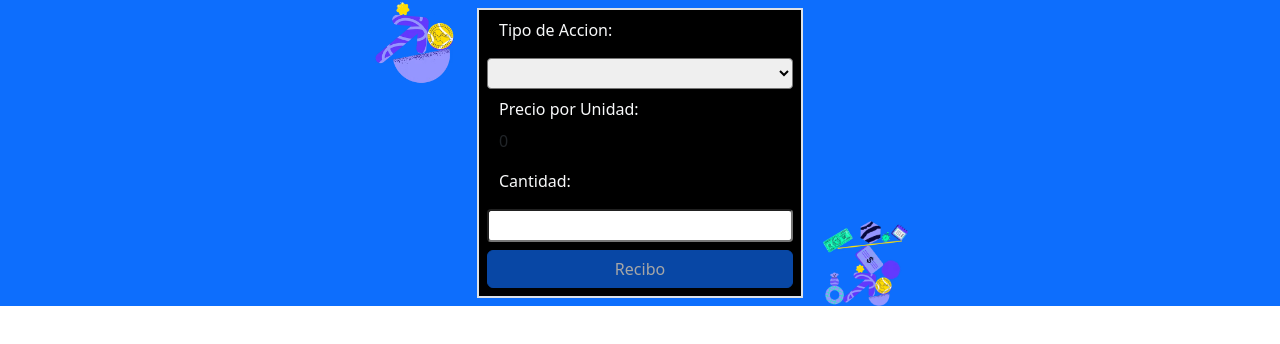
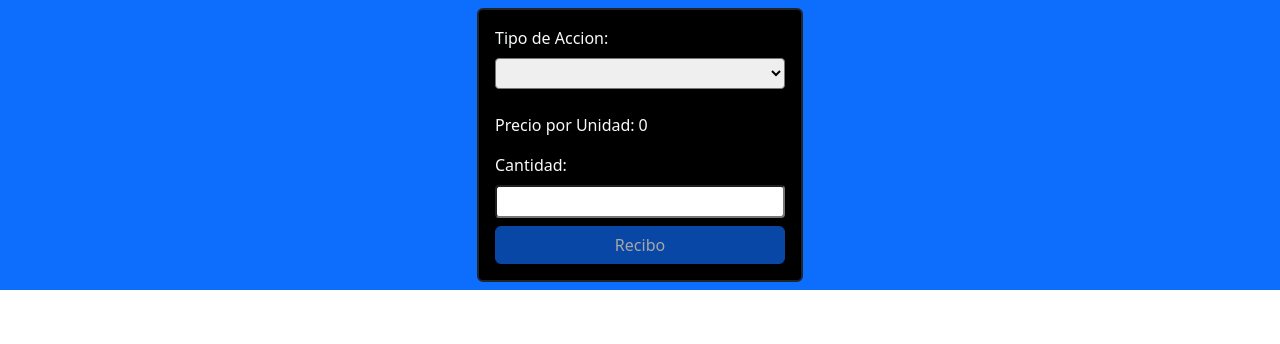
Before and after one commit to G5-ISPC2023/G5-ISPC2023, an Angular app in the folder frontend/: page /buy in a window 1280 px wide. Shown: the top 344 px of the page. Built offline with nearby package versions, Linux system fonts and the light colour scheme; data requests are answered from the project's data file.

Commit message:
Corrijo la ubicacion de los componentes a su estructura normal

```diff
--- a/frontend/src/app/app-routing.module.ts
+++ b/frontend/src/app/app-routing.module.ts
@@ -1,6 +1,6 @@
 import { NgModule } from '@angular/core';
 import { RouterModule, Routes } from '@angular/router';
-import { BuyComponent } from './buy/buy/buy.component';
+import { BuyComponent } from './pages/buy/buy.component';
 
 const routes: Routes = [
 {path: 'buy', component: BuyComponent},
--- a/frontend/src/app/app.module.ts
+++ b/frontend/src/app/app.module.ts
@@ -2,8 +2,8 @@ import { NgModule } from '@angular/core';
 import { BrowserModule } from '@angular/platform-browser';
 import { AppRoutingModule } from './app-routing.module';
 import { AppComponent } from './app.component';
-import { BuyModule } from './buy/buy.module';
 import { HttpClientModule } from '@angular/common/http';
+import { PagesModule } from './pages/pages.module';
 
 
 @NgModule({
@@ -14,7 +14,7 @@ import { HttpClientModule } from '@angular/common/http';
     BrowserModule,
     AppRoutingModule,
     HttpClientModule,
-    BuyModule
+    PagesModule
   ],
   providers: [],
   bootstrap: [AppComponent]
--- a/frontend/src/app/buy/buy/buy.component.html
+++ /dev/null
@@ -1,27 +0,0 @@
-
-        <div class="row d-flex justify-content-center align-items-center bg-primary">
-          <img src="../../../assets/headimage-01.avif" width="200px" class="col-sm-1 d.flex align-self-start">
-          <form *ngIf="!mostrarRecibo" [formGroup]="formularioBuy" class="col-lg-3 bg-black border border-ligth border-2 p-2 m-2 row d-flex justify-content-center align-items-center">
-              <label for="Tipo" class="form-label row text-light">Tipo de Accion:</label>
-              <select formControlName="tipo" class="form-control-sm m-2" aria-describedby="Tipo">
-                <option *ngFor="let data of listCotizaciones" [value]="data.ultimoPrecio">{{data.simbolo}}</option>
-              </select>
-                <label for="PrecioU" class="form-label row text-light">Precio por Unidad:</label>
-                <p>{{formularioBuy.controls.tipo.value}}</p>
-                <label for="Cantidad" class="form-label row text-light">Cantidad:</label>
-                <input type="number" formControlName="cantidad" class="form-control-sm m-2" aria-describedby="Cantidad" min="1" pattern="0"> <br>
-                <button class="btn btn-primary" [disabled]="formularioBuy.valid" (click)="recibo()">Recibo</button>
-              </form>
-              <div *ngIf="mostrarRecibo"class="col-lg-2 bg-black border border-ligth border-2 p-2 m-2 row d-flex justify-content-center align-items-center">
-                <p class="row text-light">Cantidad:</p>
-                <p>{{formularioBuy.controls.cantidad.value}}</p>
-                <p class="row text-light">Precio:</p>
-                <p>{{total}}</p>
-                <div  class="d-flex inline-flex">
-                <button (click)="volver()" class="btn col-lg-4 btn-primary " >Volver</button>
-                <div class="col-lg-4"></div>
-                <button class="btn col-lg-4 btn-primary" >Comprar</button>
-                </div>
-            </div>
-            <img src="../../../assets/mainimage-00.avif" width="200px" class="col-sm-1 d.flex align-self-end">
-        </div>
--- /dev/null
+++ b/frontend/src/app/pages/buy/buy.component.html
@@ -0,0 +1,29 @@
+<div class="row d-flex justify-content-center align-items-center bg-primary">
+  <form *ngIf="!mostrarRecibo" [formGroup]="formularioBuy"
+    class="col-lg-3 bg-black border border-dark border-2 rounded-2 p-3 m-2 row d-flex justify-content-center align-items-center">
+    <label for="Tipo" class="row ps-0 text-light">Tipo de Accion:</label>
+    <select formControlName="tipo" class="form-control-sm m-2" aria-describedby="Tipo">
+      <option *ngFor="let data of listCotizaciones" [value]="data.ultimoPrecio">{{data.simbolo}}</option>
+    </select>
+    <section class="d-flex gap-3 mt-3">
+      <label for="PrecioU" class="ps-0 row text-light">Precio por Unidad:</label>
+      <p class="text-light">{{formularioBuy.controls.tipo.value}}</p>
+    </section>
+    <label for="Cantidad" class="row ps-0 text-light">Cantidad:</label>
+    <input type="number" formControlName="cantidad" class="form-control-sm m-2" aria-describedby="Cantidad" min="1"
+      pattern="0"> <br>
+    <button class="btn btn-primary" [disabled]="formularioBuy.valid" (click)="recibo()">Recibo</button>
+  </form>
+  <div *ngIf="mostrarRecibo"
+    class="col-lg-2 bg-black border border-ligth border-2 p-2 m-2 row d-flex justify-content-center align-items-center">
+    <p class="row text-light">Cantidad:</p>
+    <p class="text-light">{{formularioBuy.controls.cantidad.value}}</p>
+    <p class="row text-light">Precio:</p>
+    <p class="text-light">{{total}}</p>
+    <div class="d-flex inline-flex">
+      <button (click)="volver()" class="btn col-lg-4 btn-primary ">Volver</button>
+      <div class="col-lg-4"></div>
+      <button class="btn btn-primary">Comprar</button>
+    </div>
+  </div>
+</div>
--- a/frontend/src/app/buy/buy.module.ts
+++ b/frontend/src/app/pages/pages.module.ts
@@ -18,4 +18,4 @@ import { FormsModule, ReactiveFormsModule } from '@angular/forms';
     BuyComponent
   ]
 })
-export class BuyModule { }
+export class PagesModule { }
```
Also changed, not shown: frontend/src/app/pages/buy/buy.component.css (added), frontend/src/app/pages/buy/buy.component.ts (renamed from frontend/src/app/buy/buy/buy.component.ts), 1 other file (tests, documents, lock files or other folders).
